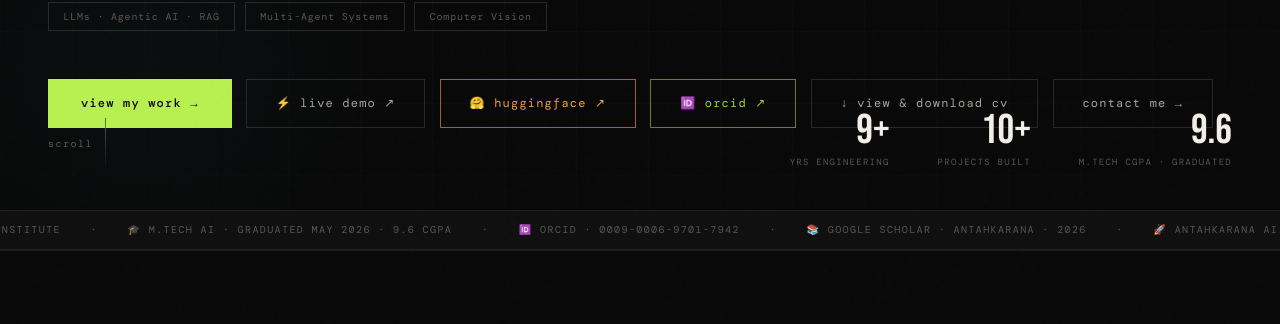
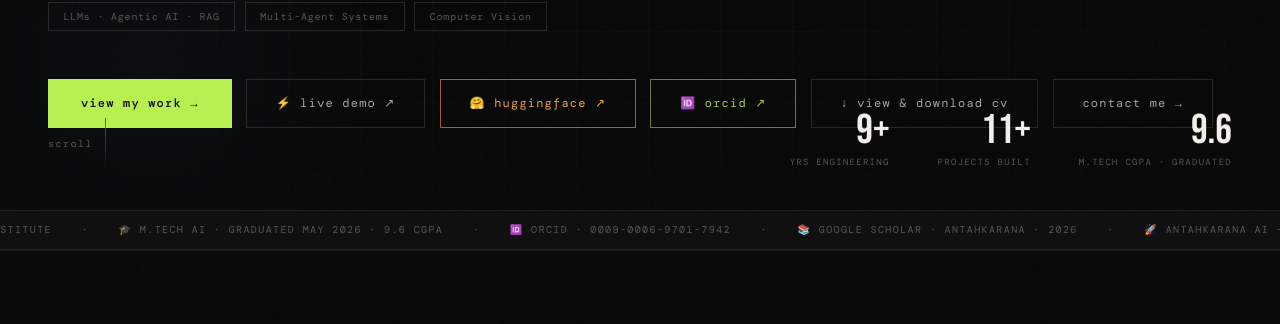
Before and after one commit to rajaganaa/rajaganaa.github.io, a Jekyll site: the page built from index.md, in a window 1280 px wide and 900 px high, scrolled down 562 px. Shown: the part 154-478 px from the top of the window. Built offline with Jekyll 4.4.1, drawn with Linux system fonts in a browser that asks for light colours; some web fonts are replaced; some of the changed text lies outside the part shown.

Commit message:
Add P.011 CodeLlama, update model count to 3, projects to 11+

```diff
--- a/index.md
+++ b/index.md
@@ -999,7 +999,7 @@ footer p {
 
   <div class="hero-stats">
     <div class="stat"><div class="stat-num">9+</div><div class="stat-label">YRS ENGINEERING</div></div>
-    <div class="stat"><div class="stat-num">10+</div><div class="stat-label">PROJECTS BUILT</div></div>
+    <div class="stat"><div class="stat-num">11+</div><div class="stat-label">PROJECTS BUILT</div></div>
     <div class="stat"><div class="stat-num">9.6</div><div class="stat-label">M.TECH CGPA · GRADUATED</div></div>
   </div>
 </section>
@@ -1019,7 +1019,7 @@ footer p {
     &nbsp;&nbsp;&nbsp;·&nbsp;&nbsp;&nbsp;
     🚀 ANTAHKARANA AI — LIVE DEMO DEPLOYED
     &nbsp;&nbsp;&nbsp;·&nbsp;&nbsp;&nbsp;
-    🤗 2 LIVE MODELS ON HUGGINGFACE · LLM + VLM FROM SCRATCH
+    🤗 3 LIVE MODELS ON HUGGINGFACE · LLM · VLM · CODELLAMA FINE-TUNE
     &nbsp;&nbsp;&nbsp;·&nbsp;&nbsp;&nbsp;
     ▶ CONSCIOUS AI — YOUTUBE CHANNEL · @rajaganaaAI
     &nbsp;&nbsp;&nbsp;·&nbsp;&nbsp;&nbsp;
@@ -1045,7 +1045,7 @@ footer p {
     &nbsp;&nbsp;&nbsp;·&nbsp;&nbsp;&nbsp;
     🚀 ANTAHKARANA AI — LIVE DEMO DEPLOYED
     &nbsp;&nbsp;&nbsp;·&nbsp;&nbsp;&nbsp;
-    🤗 2 LIVE MODELS ON HUGGINGFACE · LLM + VLM FROM SCRATCH
+    🤗 3 LIVE MODELS ON HUGGINGFACE · LLM · VLM · CODELLAMA FINE-TUNE
     &nbsp;&nbsp;&nbsp;·&nbsp;&nbsp;&nbsp;
     ▶ CONSCIOUS AI — YOUTUBE CHANNEL · @rajaganaaAI
     &nbsp;&nbsp;&nbsp;·&nbsp;&nbsp;&nbsp;
@@ -1346,7 +1346,7 @@ footer p {
         <span class="proj-tag">HuggingFace</span>
       </div>
       <h3 class="proj-title">CodeLlama Coding Assistant — Fine-tuned on AWS SageMaker</h3>
-      <p class="proj-desc">Fine-tuned CodeLlama-7B with QLoRA (4-bit) on CodeAlpaca-20K dataset using AWS SageMaker ml.g4dn.xlarge. Full MLOps pipeline: SageMaker training → S3 → HuggingFace Hub → Gradio Space → Groq inference. Live demo supports code completion, debugging, and explanation.</p>
+      <p class="proj-desc">Fine-tuned CodeLlama-7B with QLoRA (4-bit) on CodeAlpaca-20K using AWS SageMaker ml.g4dn.xlarge. Full MLOps pipeline: SageMaker → S3 → HuggingFace Hub → Gradio Space → Groq inference API. Live demo supports code completion, debugging, and explanation in real time.</p>
       <div class="proj-metric" style="display:flex;justify-content:space-between;flex-wrap:wrap;gap:4px;">
         <span>⚡ CodeLlama-7B · QLoRA · SageMaker · Groq API</span>
         <span style="display:flex;gap:8px;">
```
